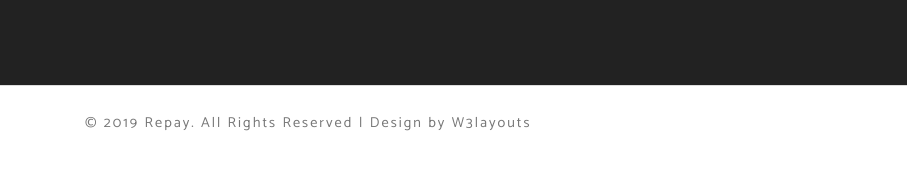
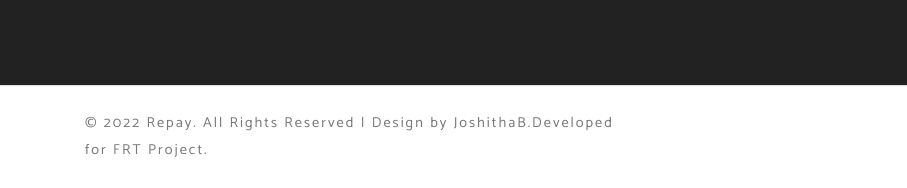
Before and after one commit to BandiJoshithalakshmi/Project07, a plain HTML site: page index.html in a window 1280 px wide. Shown: the part 6172-6360 px from the top of the page, 0-907 px from the left. Before the commit the page ends 6333 px from the top, so only its background shows below. Drawn offline with Linux system fonts and the light colour scheme.

Commit message:
Update index.html

```diff
--- a/index.html
+++ b/index.html
@@ -1,15 +1,10 @@
-<!--
-Author: W3layouts
-Author URL: http://w3layouts.com
-License: Creative Commons Attribution 3.0 Unported
-License URL: http://creativecommons.org/licenses/by/3.0/
--->
+
 
 <!DOCTYPE html>
 <html lang="zxx">
 
 <head>
-    <title>Repay Net Banking Category Bootstrap Responsive Web Template | Home :: W3layouts</title>
+    <title>Repay Net Banking Category Bootstrap Responsive Web Template | Home :: </title>
     <!-- Meta tag Keywords -->
     <meta name="viewport" content="width=device-width, initial-scale=1">
     <meta charset="UTF-8" />
@@ -649,8 +644,8 @@ License URL: http://creativecommons.org/licenses/by/3.0/
     <div class="copy-right">
         <div class="container">
             <div class="row">
-                <p class="copy-right-grids text-md-left text-center my-sm-4 my-4 col-md-6">© 2019 Repay. All Rights Reserved | Design by
-                    <a href="http://w3layouts.com/"> W3layouts </a>
+                <p class="copy-right-grids text-md-left text-center my-sm-4 my-4 col-md-6">© 2022 Repay. All Rights Reserved | Design by JoshithaB.Developed for FRT Project.
+
                 </p>
                 <div class="w3-pvt-footer text-md-right text-center mt-4 col-md-5">
                     <ul class="list-unstyled w3-pvt-icons">
```
